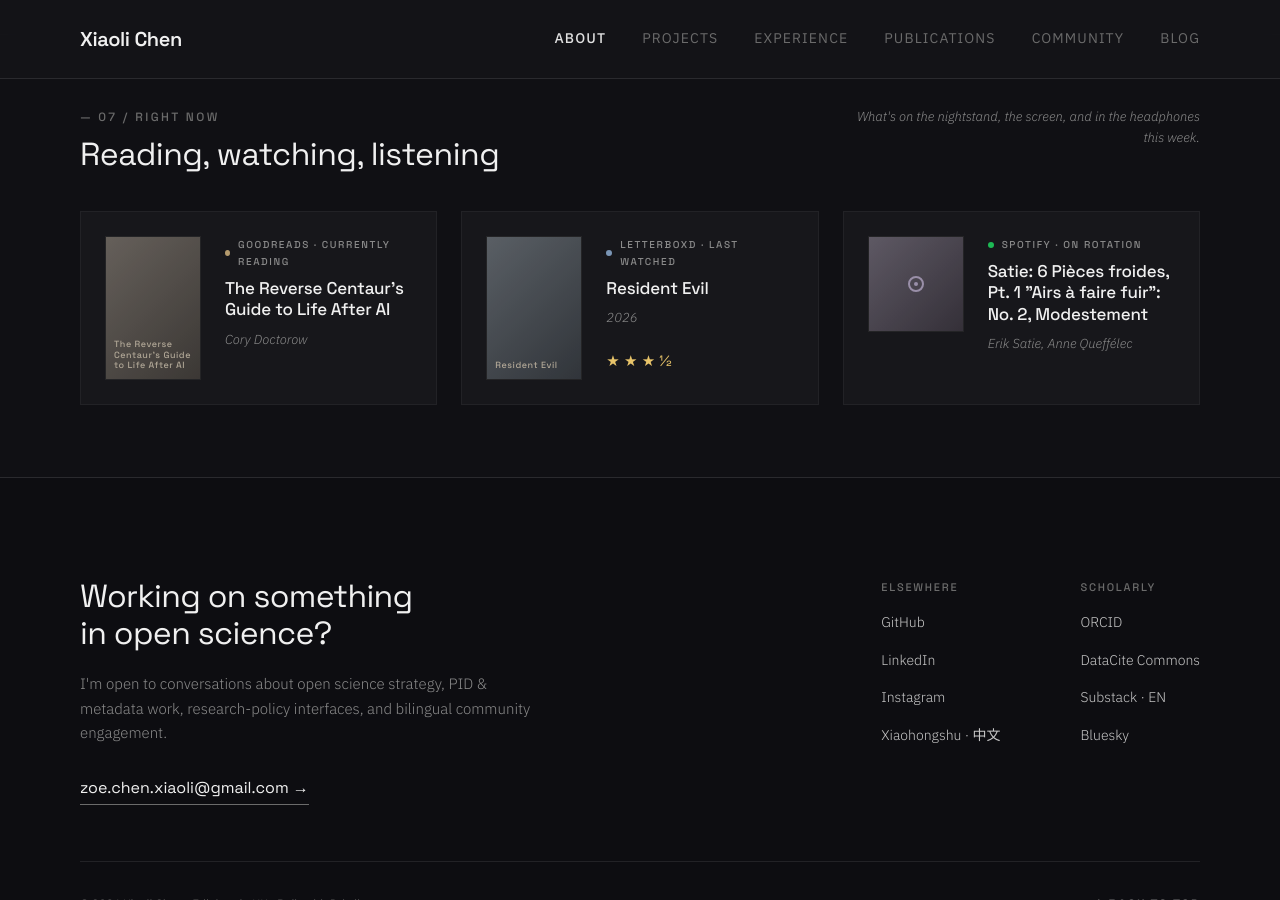
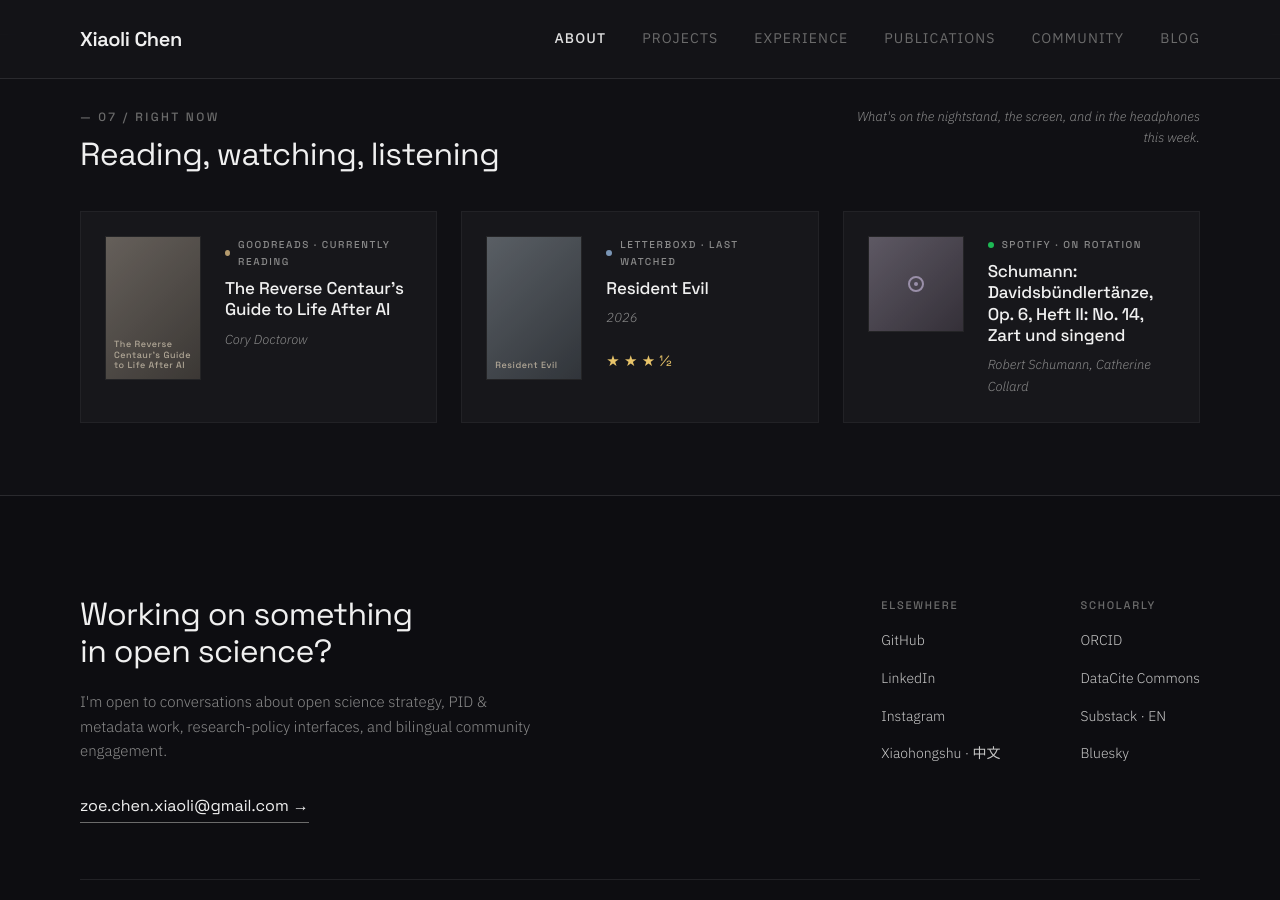
Before and after one commit to xchen101/xchen101.github.io, a Jekyll site: the page built from index.md, in a window 1280 px wide and 900 px high, scrolled down 6679 px. Built offline with Jekyll 4.4.1, drawn with Linux system fonts in a browser that asks for light colours; comment, search, counter and statistics services are not loaded; grey boxes are pictures that could not be loaded.

Commit message:
update: Right Now widget data (auto)

```diff
--- a/_data/now.yml
+++ b/_data/now.yml
@@ -1,4 +1,4 @@
-# Right now — auto-generated by Hermes cron on 2026-09-25 11:00 UTC
+# Right now — auto-generated by Hermes cron on 2026-09-25 17:00 UTC
 # Sources: Goodreads RSS / Letterboxd RSS / Spotify API
 
 reading:
@@ -24,8 +24,8 @@ listening:
   service: "Spotify"
   accent: "#1DB954"
   label: "On rotation"
-  title: "Satie: 6 Pièces froides, Pt. 1 \"Airs à faire fuir\": No. 2, Modestement"
-  artist: "Erik Satie, Anne Queffélec"
-  url: "https://open.spotify.com/track/6scjlKWaVIOhS2vEccqiBE"
+  title: "Schumann: Davidsbündlertänze, Op. 6, Heft II: No. 14, Zart und singend"
+  artist: "Robert Schumann, Catherine Collard"
+  url: "https://open.spotify.com/track/4aDNFKoeWU3cAoWBrRDM9z"
   profile_url: "https://open.spotify.com/"
   image: "https://i.scdn.co/image/ab67616d00001e027f16ff20025b9914bd90dc57"
```
